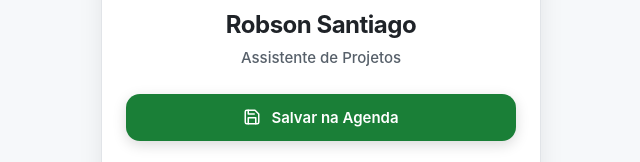
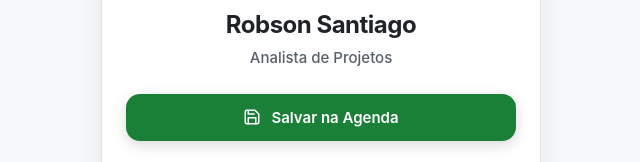
Before and after one commit to robsonsantiago/robson, a plain HTML site: page index.html in a window 1280 px wide. Shown: the part 184-346 px from the top of the page, 319-959 px from the left. Drawn offline with Linux system fonts and the light colour scheme.

Commit message:
Update index.html

```diff
--- a/index.html
+++ b/index.html
@@ -356,7 +356,7 @@
         </div>
 
         <h1 class="name">Robson Santiago</h1>
-        <p class="role">Assistente de Projetos</p>
+        <p class="role">Analista de Projetos</p>
       </header>
 
       <!-- Botão de Ação Primária: Baixar vCard (Adicionar à Agenda em 1 clique) -->
```
